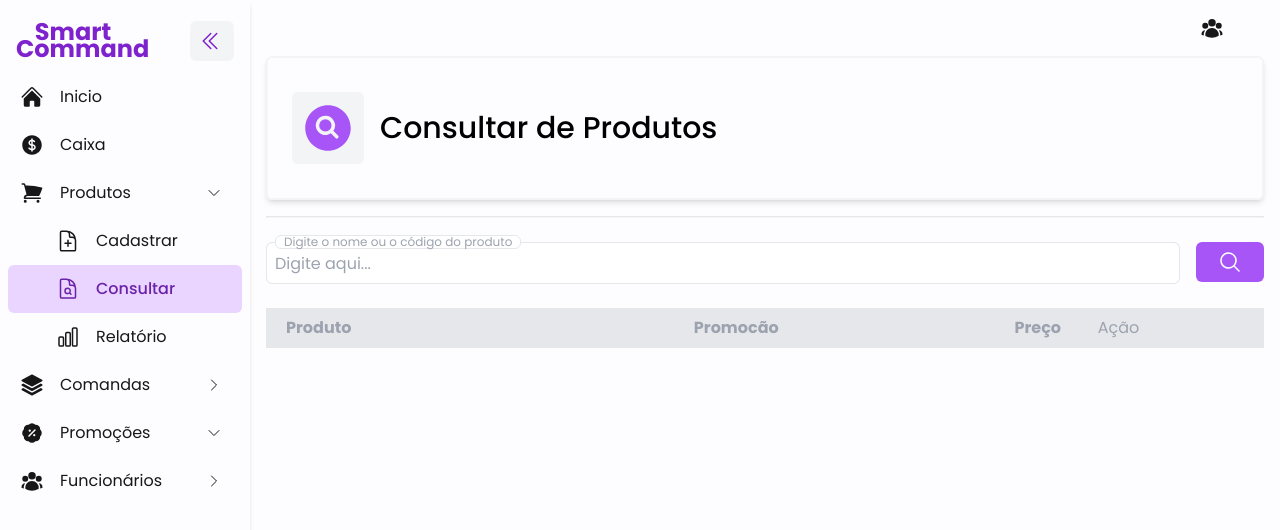
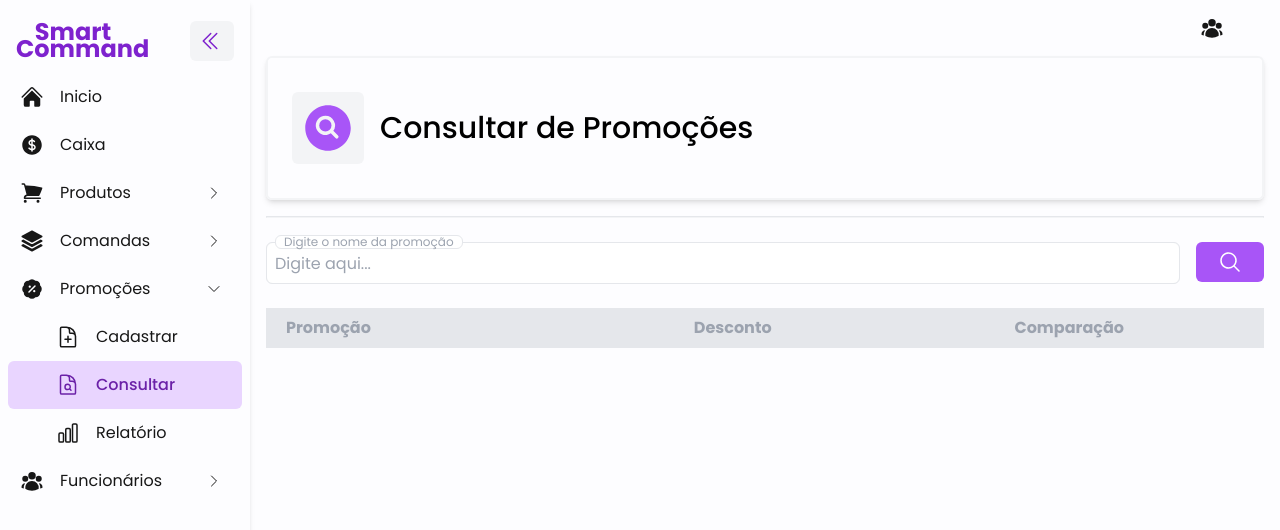
Before and after one commit to klenivingeri/smart-command, a Next.js app: page /promocao/consultar in a window 1280 px wide. Shown: the top 530 px of the page. Built offline with nearby package versions, Linux system fonts and the light colour scheme.

Commit message:
chore: criando pagina de consulta de promoções

```diff
--- a/src/app/promocao/consultar/page.js
+++ b/src/app/promocao/consultar/page.js
@@ -1,20 +1,20 @@
 "use client";
 
 import { TitleWithIcon } from "@/components/Molecules/TitleWithIcon";
-import { Consultar } from "@/components/Pages/Produto/Consultar";
+import { Consultar } from "@/components/Pages/Promocao/Consultar";
 import { TemplateWithMenu } from "@/components/Templates/TemplateWithMenu";
 import { IconSearchCircle } from "@/icons/Search";
 
 export default function ProdutoConsultar() {
   return (
     <div className="h-full">
-      <TemplateWithMenu path="consultar-produtos">
+      <TemplateWithMenu path="consultar-promocoes">
         <div className="border-gray-100 rounded-md shadow-md h-36 border-2 pl-6 flex ">
-          <TitleWithIcon size="text-3xl" title="Consultar de Produtos">
+          <TitleWithIcon size="text-3xl" title="Consultar de Promoções">
             <IconSearchCircle size="w-14 h-14" />
           </TitleWithIcon>
         </div>
-        <Consultar path="consultar-produtos" title="Consultar de Produtos" />
+        <Consultar path="consultar-promocoes" title="Consultar de Promoções" />
       </TemplateWithMenu>
     </div>
   );
--- a/src/components/Organisms/ListProduc/ItemProduc.js
+++ b/src/components/Organisms/ListProducts/ItemProduc.js
@@ -37,7 +37,7 @@
         <div id="price" className="flex col-span-1 items-center">
           <b>{formatCurrency(record.price)}</b>
         </div>
-        <div className="flex gap-4 col-span-2 items-center">
+        <div className="flex gap-4 col-span-2 items-center justify-end pr-4">
         <Link href={`/produto/cadastrar?id=${record._id}`}>
             <ButtonBox style="bg-blue-500 hover:bg-blue-400 text-white">
               <IconEdit size="w-6 h-6" />
--- a/src/components/Organisms/ListProduc/index.js
+++ b/src/components/Organisms/ListProducts/index.js
@@ -11,7 +11,7 @@
         <div id="price" className="flex  col-span-1 items-center">
         <b>Preço</b>
         </div>
-        <div className="flex gap-4 col-span-2 items-center">Ação</div>
+        <div className="flex gap-4 col-span-2 items-center"></div>
       </div>
       {data.records?.map((record) => (
         <ItemProduct record={record} key={record._id} />
--- /dev/null
+++ b/src/components/Organisms/ListPromotions/ItemPromotion.js
@@ -0,0 +1,54 @@
+
+import { ButtonBox } from "@/components/Atoms/Button";
+import { InputToggle } from "@/components/Atoms/Input";
+import { IconDelete } from "@/icons/Delete";
+
+import { IconEdit } from "@/icons/Edit";
+import { formatCurrency } from "@/utils/currency";
+
+import Link from "next/link";
+import { useState } from "react";
+
+export const ItemPromotion = ({ record }) => {
+  const [isActive, setIsActive] = useState(false)
+  return (
+      <div className="grid grid-cols-12 ml-4">
+        <div className="flex col-span-5 gap-4 items-center">
+          <div>
+            <div>
+              <b>{record.name}</b>
+            </div>
+            <div>
+              <span className="text-gray-400">Quantidade:</span> {record.quantity}
+            </div>
+            <div>
+              <span className="text-gray-400">Verificação:</span> {record.single ? 'Unico' : 'Variado'}
+            </div>
+          </div>
+        </div>
+        <div id="desconto" className="flex col-span-4 items-center">
+          <div>
+            {formatCurrency(record.value)}
+          </div>
+        </div>
+        <div id="validacao" className="flex col-span-1 items-center">
+          <div>
+            {record.valid ? record.valid : ' Não adicionado'}
+          </div>
+        </div>
+        <div className="flex gap-4 col-span-2 items-center justify-end pr-4">
+        <Link href={`/produto/cadastrar?id=${record._id}`}>
+            <ButtonBox style="bg-blue-500 hover:bg-blue-400 text-white">
+              <IconEdit size="w-6 h-6" />
+            </ButtonBox>
+          </Link>
+          <a>
+            <ButtonBox style="bg-red-500  hover:bg-red-400 text-white">
+              <IconDelete  size="w-6 h-6" />
+            </ButtonBox>
+          </a>
+          <InputToggle setIsActive={setIsActive} isActive={isActive}/>
+        </div>
+      </div>
+  );
+};
--- /dev/null
+++ b/src/components/Organisms/ListPromotions/index.js
@@ -0,0 +1,23 @@
+import { ItemPromotion } from "./ItemPromotion";
+
+export const ListPromotions = ({ data }) => {
+  return !data.error ? (
+    <div className="flex flex-col gap-8 mt-6">
+      <div className="grid grid-cols-12 h-[40px] text-gray-400 bg-gray-200">
+        <div className="flex col-span-5 ml-5 gap-4 items-center"><b>Promoção</b></div>
+        <div id="promocao" className="flex ml-3 col-span-4 items-center">
+          <b>Desconto</b>
+        </div>
+        <div id="price" className="flex  col-span-1 items-center">
+        <b>Comparação</b>
+        </div>
+        <div className="flex gap-4 col-span-2 items-center"></div>
+      </div>
+      {data.records?.map((record) => (
+        <ItemPromotion record={record} key={record._id} />
+      ))}
+    </div>
+  ) : (
+    <div>occorreu um erro ao fazer a requisição</div>
+  );
+};
--- a/src/components/Organisms/Sidebar/index.js
+++ b/src/components/Organisms/Sidebar/index.js
@@ -228,7 +228,7 @@
                 Promoções
               </div>
               <div className="mt-[4px] mr-2">
-                {menu.product.includes(pathName) ? (
+                {menu.promotion.includes(pathName) ? (
                   <IconChevronDown size="w-4 h-4" />
                 ) : (
                   <IconChevronRight size="w-4 h-4" />
--- a/src/components/Pages/Produto/Consultar/index.js
+++ b/src/components/Pages/Produto/Consultar/index.js
@@ -5,7 +5,7 @@
 import { IconSearchGlass } from "@/icons/Search";
 import { useState } from "react";
 import { getApiProducts } from "@/getApi/products";
-import { ListProduct } from "@/components/Organisms/ListProduc";
+import { ListProduct } from "@/components/Organisms/ListProducts";
 import { LoadingSpinner } from "@/components/Atoms/LoadingSpinner";
 
 export const Consultar = ({ path, title }) => {
--- a/src/components/Pages/Promocao/Cadastrar/index.js
+++ b/src/components/Pages/Promocao/Cadastrar/index.js
@@ -15,6 +15,7 @@
 export const Cadastrar = ({ promotion = [], }) => {
   console.log(promotion)
   const [name, setName] = useState(promotion[0]?.name || "");
+  const [number, setNumber] = useState(promotion[0]?.name || 0);
   const [price, setPrice] = useState(formatCurrency(promotion[0]?.price) || "");
   const [single, setSingle] = useState(promotion[0]?.type || {});
   const [comparison, setComparison] = useState(promotion[0]?.promotion || {});
@@ -22,23 +23,20 @@
   const handleSaveProduct = () => {
     postAndPutApiProduct(promotion[0]?._id, {
       name,
-      code,
-      type,
+      number,
       price: parseCurrency(price),
-      description,
       promotion,
       title: `${code} - ${name}`,
-      active: true,
     });
   };
 
   useEffect(() => {
     if (promotion && promotion.length > 0) {
       setName(promotion[0]?.name);
+      setNumber(promotion[0]?.number);
       setPrice(formatCurrency(promotion[0]?.price));
       setSingle(promotion[0]?.single);
       setComparison(promotion[0]?.comparison);
-
     }
   }, [promotion[0]]);
 
@@ -46,7 +44,8 @@
     <div>
       <span className="flex border-[1px] my-4 border-b-gray-100" />
       <div className="flex flex-col gap-4 w-[50%]">
-        <Input title="Nome da Promoção" setValue={setName} value={name} />
+        <Input title="Nome da Promoção" setValue={setNumber} value={number} />
+        <Input title="Quantidade de Produtos pra fechar uma promoção" setValue={setName} value={name} />
         <div className="flex items-center gap-4">
           <InputNumeral title="Valor a ser descontado" setValue={setPrice} value={price} />
         </div>
--- a/src/components/Pages/Promocao/Consultar/index.js
+++ b/src/components/Pages/Promocao/Consultar/index.js
@@ -0,0 +1,58 @@
+"use client";
+
+import { ButtonBox } from "@/components/Atoms/Button";
+import { Input } from "@/components/Atoms/Input";
+import { IconSearchGlass } from "@/icons/Search";
+import { useState } from "react";
+import { getApiPromotions } from "@/getApi/promotions";
+import { LoadingSpinner } from "@/components/Atoms/LoadingSpinner";
+import { ListPromotions } from "@/components/Organisms/ListPromotions";
+
+export const Consultar = ({ path, title }) => {
+  const [isLoading, setIsLoading] = useState(false);
+  const [inputSearch, setInputSearch] = useState("");
+  const [data, setData] =useState({})
+
+  const handlebuttonSearch = async () => {
+    if(!inputSearch.trim()) return;
+
+    setIsLoading(true);
+    const response = await getApiPromotions(`name=${inputSearch}`);
+
+    setData({...response})
+    setIsLoading(false);
+  };
+
+  const handleKeyDown = (event) => {
+    if (event.key === "Enter") {
+      handlebuttonSearch();
+    }
+  };
+
+  return (
+    <div >
+      <span className="flex border-[1px] mt-4 mb-6 border-b-gray-100" />
+      <div className="grid grid-cols-12 gap-4">
+        <div className="col-span-11">
+          <Input
+            title="Digite o nome da promoção"
+            setValue={setInputSearch}
+            value={inputSearch}
+            handleKeyDown={handleKeyDown}
+            placeholder="Digite aqui..."
+          />
+        </div>
+        <div className="col-span-1">
+          <a onClick={() => handlebuttonSearch()}>
+            <ButtonBox style="bg-purple-500 hover:bg-purple-400 text-white text-1lx">
+              <IconSearchGlass size="w-6 h-6" />
+            </ButtonBox>
+          </a>
+        </div>
+      </div>
+      {!isLoading ?
+        <ListPromotions data={data} />
+        : <div className="mt-20"><LoadingSpinner /></div>}
+    </div>
+  );
+};
--- /dev/null
+++ b/src/icons/Delete/index.js
@@ -0,0 +1,18 @@
+export const IconDelete = ({ size }) => {
+  return (
+    <svg
+      xmlns="http://www.w3.org/2000/svg"
+      fill="none"
+      viewBox="0 0 24 24"
+      strokeWidth={1.5}
+      stroke="currentColor"
+      className={ size }
+    >
+      <path
+        strokeLinecap="round"
+        strokeLinejoin="round"
+        d="m14.74 9-.346 9m-4.788 0L9.26 9m9.968-3.21c.342.052.682.107 1.022.166m-1.022-.165L18.16 19.673a2.25 2.25 0 0 1-2.244 2.077H8.084a2.25 2.25 0 0 1-2.244-2.077L4.772 5.79m14.456 0a48.108 48.108 0 0 0-3.478-.397m-12 .562c.34-.059.68-.114 1.022-.165m0 0a48.11 48.11 0 0 1 3.478-.397m7.5 0v-.916c0-1.18-.91-2.164-2.09-2.201a51.964 51.964 0 0 0-3.32 0c-1.18.037-2.09 1.022-2.09 2.201v.916m7.5 0a48.667 48.667 0 0 0-7.5 0"
+      />
+    </svg>
+  );
+};
```
